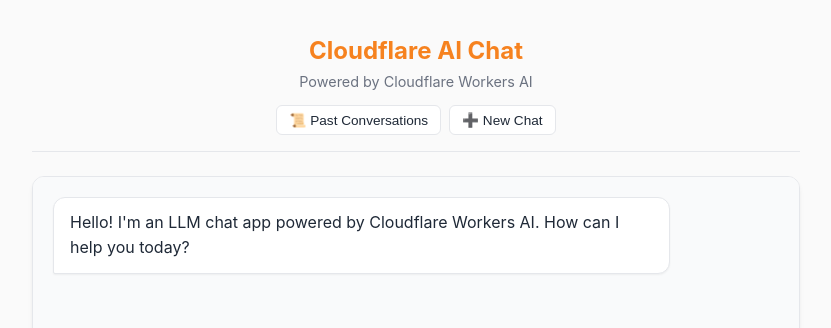
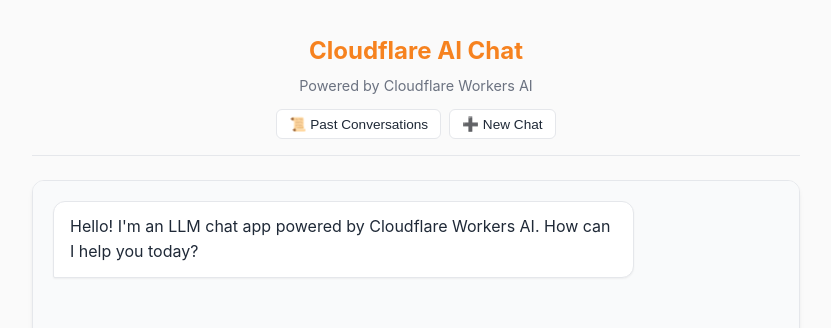
Before and after one commit to Danyal-Raza/llm-chat-app-touseef, a website: page public/index.html in a window 1280 px wide. Shown: the top 328 px of the page, 224-1055 px from the left. Drawn offline with Linux system fonts and the light colour scheme.

Commit message:
Update index.html

```diff
--- a/public/index.html
+++ b/public/index.html
@@ -3,7 +3,7 @@
 	<head>
 		<meta charset="UTF-8" />
 		<meta name="viewport" content="width=device-width, initial-scale=1.0" />
-		<title>LLM Chat App</title>
+		<title>Cloudflare AI Chat</title>
 		<style>
 			:root {
 				--primary-color: #f6821f;
@@ -37,12 +37,12 @@
 				margin-bottom: 1.5rem;
 				padding: 1rem 0;
 				border-bottom: 1px solid var(--border-color);
-				position: relative;
 			}
 
 			h1 {
 				font-size: 1.5rem;
 				color: var(--primary-color);
+				margin-bottom: 0.25rem;
 			}
 
 			header p {
@@ -95,18 +95,21 @@
 				gap: 1rem;
 			}
 
+			/* Fixes full-width stretch & whitespace layout bug */
 			.message {
 				padding: 0.75rem 1rem;
 				border-radius: 12px;
-				max-width: 85%;
-				width: fit-content;
+				max-width: 80%;
+				width: max-content;
+				min-width: 50px;
+				display: block;
+				word-break: break-word;
 				box-shadow: 0 1px 2px rgba(0, 0, 0, 0.05);
 			}
 
 			.message p {
 				white-space: pre-line;
 				margin: 0;
-				overflow-wrap: break-word;
 			}
 
 			.user-message {
@@ -162,6 +165,10 @@
 				transition: background-color 0.2s;
 			}
 
+			#send-button:hover {
+				background-color: var(--primary-hover);
+			}
+
 			#send-button:disabled {
 				background-color: #d1d5db;
 				color: #9ca3af;
@@ -183,7 +190,7 @@
 				display: block;
 			}
 
-			/* --- ChatGPT style History List Modal --- */
+			/* Sidebar / History Modal */
 			.modal-overlay {
 				display: none;
 				position: fixed;
@@ -290,8 +297,7 @@
 					<h3>Saved Conversations</h3>
 					<button id="close-history" class="btn-secondary">✕ Close</button>
 				</div>
-				<div id="history-log-body" class="modal-body">
-					</div>
+				<div id="history-log-body" class="modal-body"></div>
 			</div>
 		</div>
 
```
